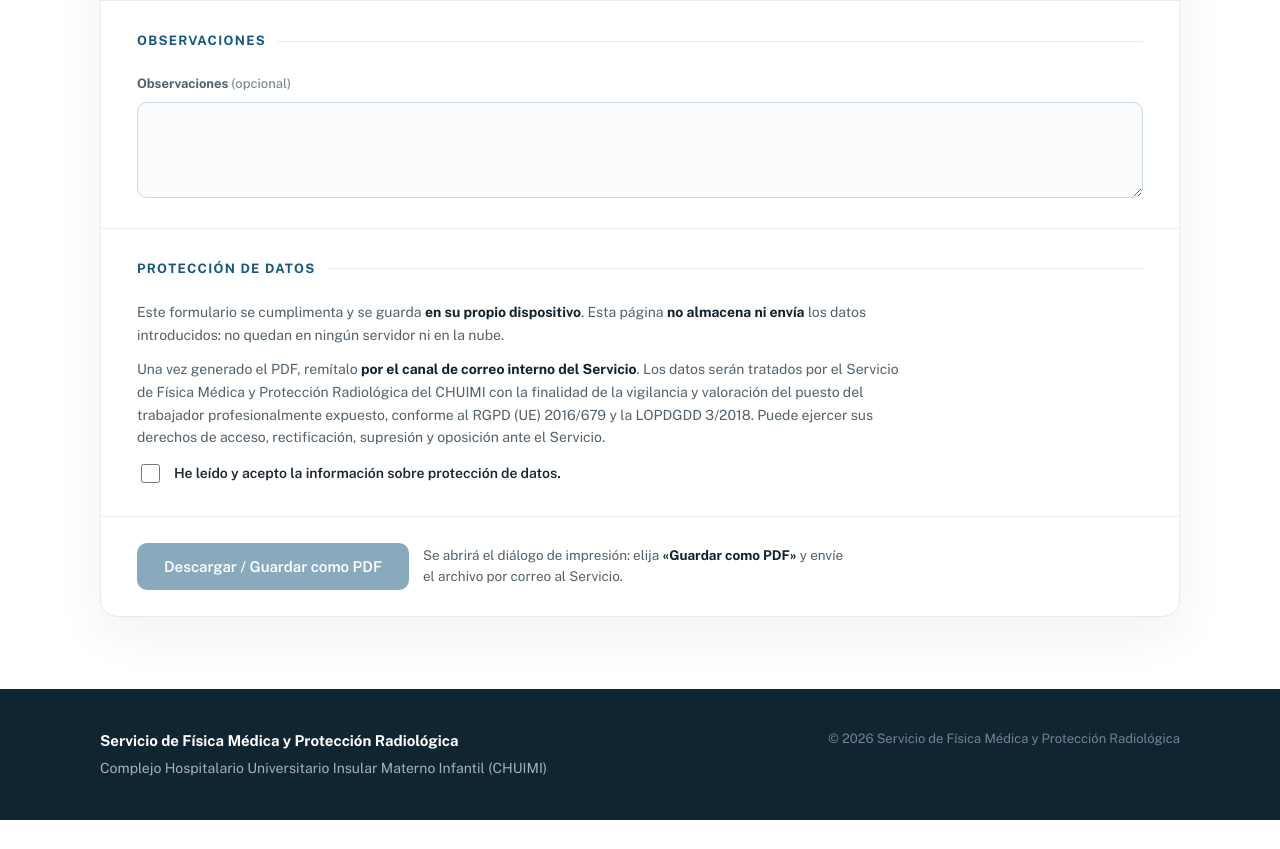
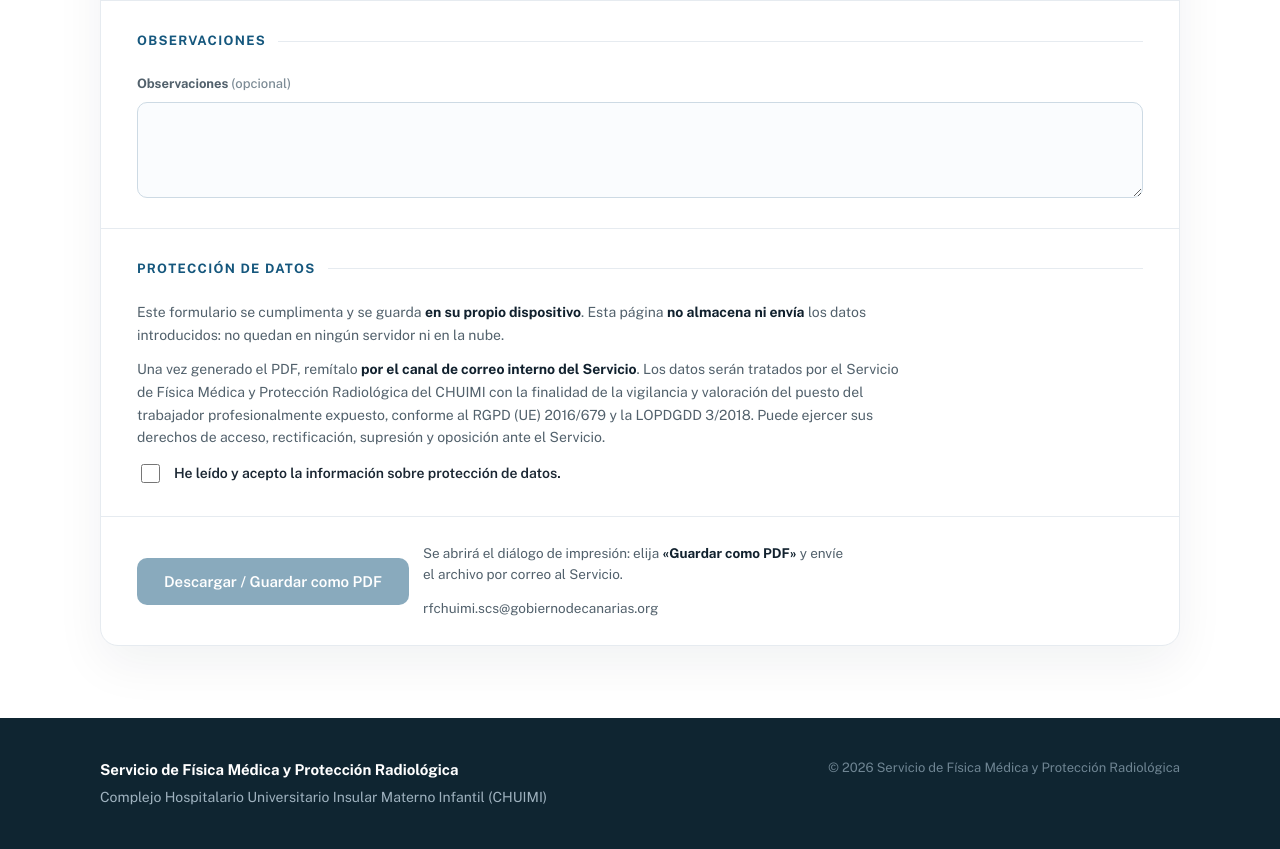
Before and after one commit to Torrique/web-F-sica-Medica-CHUIMI, a plain HTML site: page docs/formulario-ejemplo.html in a window 1280 px wide. Shown: the part 1570-2419 px from the top of the page. Before the commit the page ends 2390 px from the top, so only its background shows below. Drawn offline with nearby package versions, Linux system fonts and the light colour scheme.

Commit message:
Update formulario-ejemplo.html

```diff
--- a/docs/formulario-ejemplo.html
+++ b/docs/formulario-ejemplo.html
@@ -132,7 +132,7 @@
     <!-- Acción: generar PDF (todo local) -->
     <div class="form-actions">
       <button class="btn btn-primary locked" type="button" id="pdfbtn" onclick="window.print()" disabled>Descargar / Guardar como PDF</button>
-      <span class="pdfhint">Se abrirá el diálogo de impresión: elija <b>«Guardar como PDF»</b> y envíe el archivo por correo al Servicio.</span>
+      <span class="pdfhint">Se abrirá el diálogo de impresión: elija <b>«Guardar como PDF»</b> y envíe el archivo por correo al Servicio.</p>  rfchuimi.scs@gobiernodecanarias.org </span>
     </div>
 
   </form>
```
